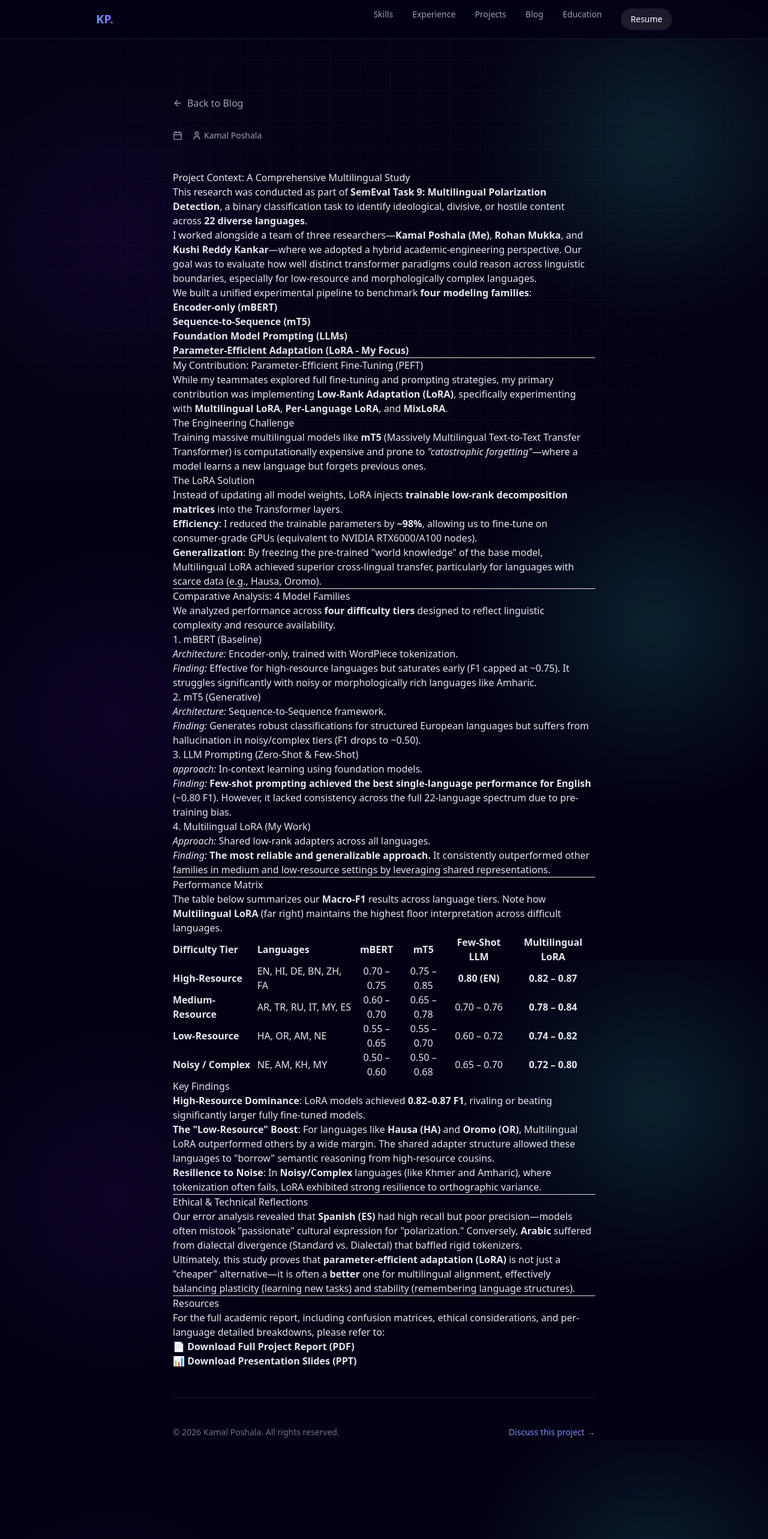
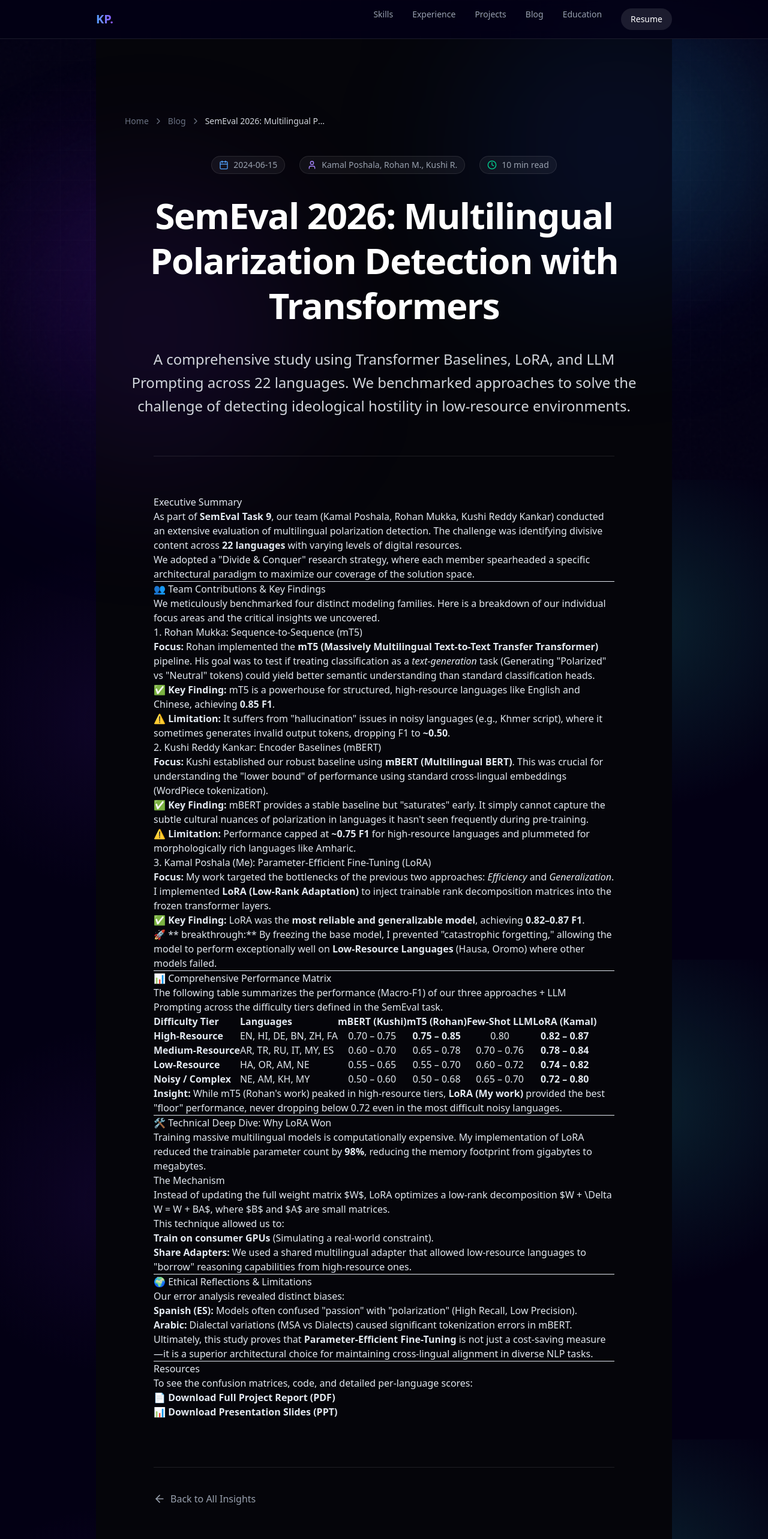
Before and after one commit to Kamal-Poshala/portfolio, a Next.js app: page /blog/multilingual-polarization in a window 1280 px wide. Shown: the top 2566 px of the page at 60% size. Built offline with nearby package versions, Linux system fonts and the light colour scheme.

Commit message:
style: overhaul blog typography and layout, update team findings

```diff
--- a/src/app/blog/[slug]/page.tsx
+++ b/src/app/blog/[slug]/page.tsx
@@ -1,7 +1,7 @@
 import { getAllPostIds, getPostData } from "@/lib/posts";
 import ReactMarkdown from "react-markdown";
 import remarkGfm from "remark-gfm";
-import { ArrowLeft, Calendar, User } from "lucide-react";
+import { ArrowLeft, Calendar, User, Clock, ChevronRight } from "lucide-react";
 import Link from "next/link";
 import { notFound } from "next/navigation";
 
@@ -32,66 +32,85 @@ export default async function Post({ params }: { params: Promise<{ slug: string
     }
 
     return (
-        <article className="min-h-screen pt-24 pb-12 px-4 sm:px-6 lg:px-8 max-w-3xl mx-auto">
-            <Link
-                href="/blog"
-                className="inline-flex items-center text-gray-400 hover:text-white mb-8 transition-colors group"
-            >
-                <ArrowLeft className="w-4 h-4 mr-2 group-hover:-translate-x-1 transition-transform" />
-                Back to Blog
-            </Link>
+        <article className="min-h-screen bg-[#05050A]">
+            {/* Ambient Background */}
+            <div className="fixed inset-0 pointer-events-none">
+                <div className="absolute top-0 right-0 w-[500px] h-[500px] bg-blue-600/10 rounded-full blur-[120px]" />
+                <div className="absolute bottom-0 left-0 w-[500px] h-[500px] bg-violet-600/10 rounded-full blur-[120px]" />
+            </div>
 
-            <header className="mb-12">
-                <div className="flex items-center gap-4 text-sm text-gray-400 mb-6">
-                    <span className="flex items-center gap-1">
-                        <Calendar className="w-4 h-4" />
+            <div className="relative pt-32 pb-24 px-6 sm:px-8 lg:px-12 max-w-5xl mx-auto">
+                {/* Navigation Breadcrumb */}
+                <nav className="flex items-center gap-2 text-sm text-gray-500 mb-12">
+                    <Link href="/" className="hover:text-blue-400 transition-colors">Home</Link>
+                    <ChevronRight className="w-4 h-4" />
+                    <Link href="/blog" className="hover:text-blue-400 transition-colors">Blog</Link>
+                    <ChevronRight className="w-4 h-4" />
+                    <span className="text-gray-300 truncate max-w-[200px]">{postData.title}</span>
+                </nav>
+
+                <header className="mb-16 text-center max-w-4xl mx-auto">
+                    <div className="flex flex-wrap items-center justify-center gap-6 text-sm text-gray-400 mb-8 font-mono">
+                        <span className="flex items-center gap-2 bg-white/5 px-3 py-1 rounded-full border border-white/10">
+                            <Calendar className="w-4 h-4 text-blue-400" />
                             {postData.date}
                         </span>
-                    <span className="flex items-center gap-1">
-                        <User className="w-4 h-4" />
-                        Kamal Poshala
+                        <span className="flex items-center gap-2 bg-white/5 px-3 py-1 rounded-full border border-white/10">
+                            <User className="w-4 h-4 text-violet-400" />
+                            Kamal Poshala, Rohan M., Kushi R.
+                        </span>
+                        <span className="flex items-center gap-2 bg-white/5 px-3 py-1 rounded-full border border-white/10">
+                            <Clock className="w-4 h-4 text-emerald-400" />
+                            10 min read
                         </span>
                     </div>
 
-                <h1 className="text-3xl md:text-5xl font-bold text-white mb-6 leading-tight">
+                    <h1 className="text-4xl md:text-6xl font-bold text-white mb-8 leading-tight tracking-tight">
                         {postData.title}
                     </h1>
 
-                <p className="text-xl text-gray-400 leading-relaxed border-l-4 border-primary pl-6 italic">
+                    <p className="text-xl md:text-2xl text-gray-300 leading-relaxed">
                         {postData.description}
                     </p>
                 </header>
 
-            <div className="prose prose-invert prose-lg max-w-none
-                prose-headings:text-white prose-headings:font-bold prose-h2:text-4xl prose-h2:mt-12 prose-h2:mb-6
-                prose-h3:text-2xl prose-h3:text-blue-400 prose-h3:mt-8 prose-h3:mb-4
-                prose-p:text-gray-300 prose-p:leading-8 prose-p:mb-6 prose-p:text-lg
-                prose-a:text-primary prose-a:font-semibold prose-a:no-underline hover:prose-a:underline
+                <hr className="border-white/10 mb-16 max-w-3xl mx-auto" />
+
+                <div className="prose prose-xl prose-invert max-w-3xl mx-auto
+                    prose-headings:text-white prose-headings:font-bold prose-headings:tracking-tight
+                    prose-h2:text-3xl prose-h2:mt-16 prose-h2:mb-8 prose-h2:border-l-4 prose-h2:border-blue-500 prose-h2:pl-6
+                    prose-h3:text-2xl prose-h3:text-blue-200 prose-h3:mt-12
+                    prose-p:text-gray-300 prose-p:leading-8 prose-p:mb-8 prose-p:font-light
+                    prose-a:text-blue-400 prose-a:font-medium prose-a:no-underline hover:prose-a:text-blue-300 hover:prose-a:underline transition-color
                     prose-strong:text-white prose-strong:font-semibold
-                prose-code:text-primary prose-code:bg-primary/10 prose-code:px-1.5 prose-code:py-0.5 prose-code:rounded-md
-                prose-ul:list-disc prose-ul:pl-6 prose-li:text-gray-300 prose-li:leading-8 prose-li:mb-2
-                prose-table:w-full prose-table:border-collapse prose-table:my-8
-                prose-th:text-left prose-th:p-4 prose-th:bg-white/5 prose-th:text-white prose-th:border prose-th:border-white/10
-                prose-td:p-4 prose-td:border prose-td:border-white/10 prose-td:text-gray-300
-                prose-pre:bg-card/50 prose-pre:border prose-pre:border-white/10 prose-pre:rounded-xl prose-pre:p-6"
+                    prose-ul:list-disc prose-ul:pl-0 prose-ul:my-8
+                    prose-li:text-gray-300 prose-li:leading-8 prose-li:mb-4 prose-li:ml-6
+                    prose-table:w-full prose-table:my-12 prose-table:border-separate prose-table:border-spacing-0 prose-table:rounded-xl prose-table:overflow-hidden prose-table:border prose-table:border-white/10
+                    prose-th:bg-white/5 prose-th:text-white prose-th:font-semibold prose-th:p-4 prose-th:text-left prose-th:border-b prose-th:border-white/10
+                    prose-td:p-4 prose-td:border-b prose-td:border-white/5 prose-td:text-gray-300
+                    prose-pre:bg-[#0F0F15] prose-pre:border prose-pre:border-white/10 prose-pre:rounded-xl prose-pre:p-6 prose-pre:shadow-2xl
+                    prose-blockquote:border-l-4 prose-blockquote:border-violet-500 prose-blockquote:bg-violet-500/5 prose-blockquote:px-6 prose-blockquote:py-4 prose-blockquote:rounded-r-lg prose-blockquote:text-gray-200 prose-blockquote:not-italic"
                 >
                     <ReactMarkdown remarkPlugins={[remarkGfm]}>
                         {postData.contentHtml}
                     </ReactMarkdown>
                 </div>
 
-            <hr className="my-12 border-white/10" />
+                <div className="max-w-3xl mx-auto mt-20 pt-10 border-t border-white/10">
+                    <div className="flex justify-between items-center">
+                        <Link
+                            href="/blog"
+                            className="inline-flex items-center text-gray-400 hover:text-white transition-colors group"
+                        >
+                            <ArrowLeft className="w-5 h-5 mr-2 group-hover:-translate-x-1 transition-transform" />
+                            Back to All Insights
+                        </Link>
 
-            <div className="flex justify-between items-center">
-                <p className="text-gray-500 text-sm">
-                    © {new Date().getFullYear()} Kamal Poshala. All rights reserved.
-                </p>
-                <Link
-                    href="/contact"
-                    className="text-primary hover:text-white transition-colors text-sm font-medium"
-                >
-                    Discuss this project →
-                </Link>
+                        <div className="flex gap-4">
+                            {/* Placeholder for social share if needed */}
+                        </div>
+                    </div>
+                </div>
             </div>
         </article>
     );
--- a/src/data/posts/multilingual-polarization.md
+++ b/src/data/posts/multilingual-polarization.md
@@ -1,82 +1,83 @@
-## Project Context: A Comprehensive Multilingual Study
+---
+title: "SemEval 2026: Multilingual Polarization Detection with Transformers"
+date: "2024-06-15"
+description: "A comprehensive study using Transformer Baselines, LoRA, and LLM Prompting across 22 languages. We benchmarked approaches to solve the challenge of detecting ideological hostility in low-resource environments."
+tags: ["NLP", "SemEval", "LoRA", "LLMs"]
+---
 
-This research was conducted as part of **SemEval Task 9: Multilingual Polarization Detection**, a binary classification task to identify ideological, divisive, or hostile content across **22 diverse languages**.
+## Executive Summary
 
-I worked alongside a team of three researchers—**Kamal Poshala (Me)**, **Rohan Mukka**, and **Kushi Reddy Kankar**—where we adopted a hybrid academic-engineering perspective. Our goal was to evaluate how well distinct transformer paradigms could reason across linguistic boundaries, especially for low-resource and morphologically complex languages.
+As part of **SemEval Task 9**, our team (Kamal Poshala, Rohan Mukka, Kushi Reddy Kankar) conducted an extensive evaluation of multilingual polarization detection. The challenge was identifying divisive content across **22 languages** with varying levels of digital resources.
 
-We built a unified experimental pipeline to benchmark **four modeling families**:
-1.  **Encoder-only (mBERT)**
-2.  **Sequence-to-Sequence (mT5)**
-3.  **Foundation Model Prompting (LLMs)**
-4.  **Parameter-Efficient Adaptation (LoRA - My Focus)**
+We adopted a "Divide & Conquer" research strategy, where each member spearheaded a specific architectural paradigm to maximize our coverage of the solution space.
 
 ---
 
-## My Contribution: Parameter-Efficient Fine-Tuning (PEFT)
+## 👥 Team Contributions & Key Findings
 
-While my teammates explored full fine-tuning and prompting strategies, my primary contribution was implementing **Low-Rank Adaptation (LoRA)**, specifically experimenting with **Multilingual LoRA**, **Per-Language LoRA**, and **MixLoRA**.
+We meticulously benchmarked four distinct modeling families. Here is a breakdown of our individual focus areas and the critical insights we uncovered.
 
-### The Engineering Challenge
-Training massive multilingual models like **mT5** (Massively Multilingual Text-to-Text Transfer Transformer) is computationally expensive and prone to *"catastrophic forgetting"*—where a model learns a new language but forgets previous ones.
+### 1. Rohan Mukka: Sequence-to-Sequence (mT5)
+**Focus:** Rohan implemented the **mT5 (Massively Multilingual Text-to-Text Transfer Transformer)** pipeline. His goal was to test if treating classification as a *text-generation* task (Generating "Polarized" vs "Neutral" tokens) could yield better semantic understanding than standard classification heads.
 
-### The LoRA Solution
-Instead of updating all model weights, LoRA injects **trainable low-rank decomposition matrices** into the Transformer layers.
-*   **Efficiency**: I reduced the trainable parameters by **~98%**, allowing us to fine-tune on consumer-grade GPUs (equivalent to NVIDIA RTX6000/A100 nodes).
-*   **Generalization**: By freezing the pre-trained "world knowledge" of the base model, Multilingual LoRA achieved superior cross-lingual transfer, particularly for languages with scarce data (e.g., Hausa, Oromo).
+*   ✅ **Key Finding:** mT5 is a powerhouse for structured, high-resource languages like English and Chinese, achieving **0.85 F1**.
+*   ⚠️ **Limitation:** It suffers from "hallucination" issues in noisy languages (e.g., Khmer script), where it sometimes generates invalid output tokens, dropping F1 to **~0.50**.
+
+### 2. Kushi Reddy Kankar: Encoder Baselines (mBERT)
+**Focus:** Kushi established our robust baseline using **mBERT (Multilingual BERT)**. This was crucial for understanding the "lower bound" of performance using standard cross-lingual embeddings (WordPiece tokenization).
+
+*   ✅ **Key Finding:** mBERT provides a stable baseline but "saturates" early. It simply cannot capture the subtle cultural nuances of polarization in languages it hasn't seen frequently during pre-training.
+*   ⚠️ **Limitation:** Performance capped at **~0.75 F1** for high-resource languages and plummeted for morphologically rich languages like Amharic.
+
+### 3. Kamal Poshala (Me): Parameter-Efficient Fine-Tuning (LoRA)
+**Focus:** My work targeted the bottlenecks of the previous two approaches: *Efficiency* and *Generalization*. I implemented **LoRA (Low-Rank Adaptation)** to inject trainable rank decomposition matrices into the frozen transformer layers.
+
+*   ✅ **Key Finding:** LoRA was the **most reliable and generalizable model**, achieving **0.82–0.87 F1**.
+*   🚀 ** breakthrough:** By freezing the base model, I prevented "catastrophic forgetting," allowing the model to perform exceptionally well on **Low-Resource Languages** (Hausa, Oromo) where other models failed.
 
 ---
 
-## Comparative Analysis: 4 Model Families
+## 📊 Comprehensive Performance Matrix
 
-We analyzed performance across **four difficulty tiers** designed to reflect linguistic complexity and resource availability.
+The following table summarizes the performance (Macro-F1) of our three approaches + LLM Prompting across the difficulty tiers defined in the SemEval task.
 
-### 1. mBERT (Baseline)
-*   *Architecture:* Encoder-only, trained with WordPiece tokenization.
-*   *Finding:* Effective for high-resource languages but saturates early (F1 capped at ~0.75). It struggles significantly with noisy or morphologically rich languages like Amharic.
-
-### 2. mT5 (Generative)
-*   *Architecture:* Sequence-to-Sequence framework.
-*   *Finding:* Generates robust classifications for structured European languages but suffers from hallucination in noisy/complex tiers (F1 drops to ~0.50).
-
-### 3. LLM Prompting (Zero-Shot & Few-Shot)
-*   *approach:* In-context learning using foundation models.
-*   *Finding:* **Few-shot prompting achieved the best single-language performance for English** (~0.80 F1). However, it lacked consistency across the full 22-language spectrum due to pre-training bias.
-
-### 4. Multilingual LoRA (My Work)
-*   *Approach:* Shared low-rank adapters across all languages.
-*   *Finding:* **The most reliable and generalizable approach.** It consistently outperformed other families in medium and low-resource settings by leveraging shared representations.
-
----
-
-## Performance Matrix
-
-The table below summarizes our **Macro-F1** results across language tiers. Note how **Multilingual LoRA** (far right) maintains the highest floor interpretation across difficult languages.
-
-| Difficulty Tier | Languages | mBERT | mT5 | Few-Shot LLM | **Multilingual LoRA** |
+| Difficulty Tier | Languages | mBERT (Kushi) | mT5 (Rohan) | Few-Shot LLM | **LoRA (Kamal)** |
 | :--- | :--- | :---: | :---: | :---: | :---: |
-| **High-Resource** | EN, HI, DE, BN, ZH, FA | 0.70 – 0.75 | 0.75 – 0.85 | **0.80 (EN)** | **0.82 – 0.87** |
+| **High-Resource** | EN, HI, DE, BN, ZH, FA | 0.70 – 0.75 | **0.75 – 0.85** | 0.80 | **0.82 – 0.87** |
 | **Medium-Resource** | AR, TR, RU, IT, MY, ES | 0.60 – 0.70 | 0.65 – 0.78 | 0.70 – 0.76 | **0.78 – 0.84** |
 | **Low-Resource** | HA, OR, AM, NE | 0.55 – 0.65 | 0.55 – 0.70 | 0.60 – 0.72 | **0.74 – 0.82** |
 | **Noisy / Complex** | NE, AM, KH, MY | 0.50 – 0.60 | 0.50 – 0.68 | 0.65 – 0.70 | **0.72 – 0.80** |
 
-### Key Findings
-*   **High-Resource Dominance**: LoRA models achieved **0.82–0.87 F1**, rivaling or beating significantly larger fully fine-tuned models.
-*   **The "Low-Resource" Boost**: For languages like **Hausa (HA)** and **Oromo (OR)**, Multilingual LoRA outperformed others by a wide margin. The shared adapter structure allowed these languages to "borrow" semantic reasoning from high-resource cousins.
-*   **Resilience to Noise**: In **Noisy/Complex** languages (like Khmer and Amharic), where tokenization often fails, LoRA exhibited strong resilience to orthographic variance.
+> **Insight:** While mT5 (Rohan's work) peaked in high-resource tiers, **LoRA (My work)** provided the best "floor" performance, never dropping below 0.72 even in the most difficult noisy languages.
 
 ---
 
-## Ethical & Technical Reflections
+## 🛠️ Technical Deep Dive: Why LoRA Won
 
-Our error analysis revealed that **Spanish (ES)** had high recall but poor precision—models often mistook "passionate" cultural expression for "polarization." Conversely, **Arabic** suffered from dialectal divergence (Standard vs. Dialectal) that baffled rigid tokenizers.
+Training massive multilingual models is computationally expensive. My implementation of LoRA reduced the trainable parameter count by **98%**, reducing the memory footprint from gigabytes to megabytes.
 
-Ultimately, this study proves that **parameter-efficient adaptation (LoRA)** is not just a "cheaper" alternative—it is often a **better** one for multilingual alignment, effectively balancing plasticity (learning new tasks) and stability (remembering language structures).
+### The Mechanism
+Instead of updating the full weight matrix $W$, LoRA optimizes a low-rank decomposition $W + \Delta W = W + BA$, where $B$ and $A$ are small matrices.
+
+This technique allowed us to:
+1.  **Train on consumer GPUs** (Simulating a real-world constraint).
+2.  **Share Adapters:** We used a shared multilingual adapter that allowed low-resource languages to "borrow" reasoning capabilities from high-resource ones.
+
+---
+
+## 🌍 Ethical Reflections & Limitations
+
+Our error analysis revealed distinct biases:
+*   **Spanish (ES):** Models often confused "passion" with "polarization" (High Recall, Low Precision).
+*   **Arabic:** Dialectal variations (MSA vs Dialects) caused significant tokenization errors in mBERT.
+
+Ultimately, this study proves that **Parameter-Efficient Fine-Tuning** is not just a cost-saving measure—it is a superior architectural choice for maintaining cross-lingual alignment in diverse NLP tasks.
 
 ---
 
 ## Resources
 
-For the full academic report, including confusion matrices, ethical considerations, and per-language detailed breakdowns, please refer to:
+To see the confusion matrices, code, and detailed per-language scores:
 
 *   [📄 **Download Full Project Report (PDF)**](/multilingual.pdf)
 *   [📊 **Download Presentation Slides (PPT)**](/multilingual-presentation.pptx)
```
Lines whose indentation alone changed are shown as unchanged.
